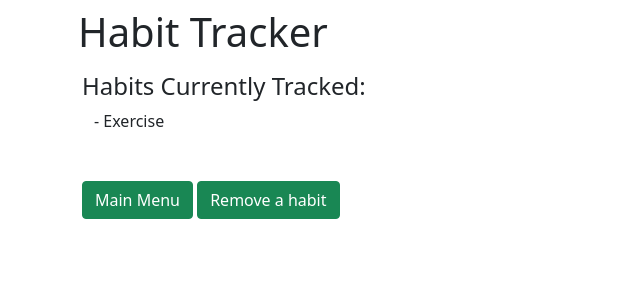
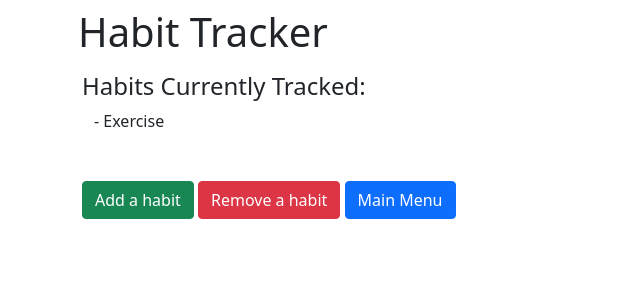
Before and after one commit to colindevlin/habit_tracker, a Flask app: page /view_list in a window 1280 px wide. Shown: the top 300 px of the page, without its empty margins (0-640 px from the left). Run offline with Flask 3, Linux system fonts and the light colour scheme.

```diff
--- a/app.py
+++ b/app.py
@@ -55,17 +55,21 @@ def delete_habit():
 
 @app.route('/stats', methods=['GET', 'POST'])
 def habit_stats():
+    display_labels = {
+        'habit_name': 'Habit Name',
+        'frequency': 'Frequency',
+        'is_done': 'Completed Today?',
+        'habit_streak': 'Current Streak',
+        'log_dates': 'Logged Dates'
+    }
+
     if request.method == 'POST':
         habit_to_display_index = int(request.form.get("habit_to_display"))
+        habit_to_display = habits[habit_to_display_index]
 
-        for habit in habits[habit_to_display_index]:
-            habit_to_display = habit
-        return render_template('stats.html', habits=habits, habit_to_display=habit_to_display)
-# ** START HERE: keep working on the habit_stats button functionality
+        return render_template('stats.html', habits=habits, habit_to_display=habit_to_display, labels=display_labels)
+
     return render_template('stats.html', habits=habits)
-
-
-
 
 @app.route('/done')
 def done():
--- a/templates/delete.html
+++ b/templates/delete.html
@@ -14,8 +14,8 @@ Delete
                     <option value="{{ loop.index0 }}">{{ habit['habit_name'] }}</option>
                     {% endfor %}
                 </select>
-                <button class="btn btn-primary" type="submit">Submit</button>
-                <a href="/" class="btn btn-success">Main Menu</a>
+                <button class="btn btn-success" type="submit">Submit</button>
+                <a href="/" class="btn btn-primary">Main Menu</a>
             </form>
         </div>
 
--- a/templates/new.html
+++ b/templates/new.html
@@ -18,8 +18,8 @@
                 <option value="daily">Daily</option>
                 <option value="weekly">Weekly</option>
             </select>
-            <button type="submit" class="btn btn-primary">Save to Habit List</button>
-            <a href="/" class="btn btn-success">Main Menu</a>
+            <button type="submit" class="btn btn-success">Save to Habit List</button>
+            <a href="/" class="btn btn-primary">Main Menu</a>
         </form>
     </div>
 
--- a/templates/view_list.html
+++ b/templates/view_list.html
@@ -15,8 +15,10 @@ View Habit List
             {% endfor %}
         </div>
         <div class="container">
-            <a href="/" class="btn btn-success mt-5">Main Menu</a>
-            <a href="/delete" class="btn btn-success mt-5">Remove a habit</a>
+            <a href="/new" class="btn btn-success mt-5">Add a habit</a>
+            <a href="/delete" class="btn btn-danger mt-5">Remove a habit</a>
+            <a href="/" class="btn btn-primary mt-5">Main Menu</a>
+
         </div>
     {% endblock %}
 </div>
```
Also changed, not shown: templates/stats.html (+13 -2 lines).
